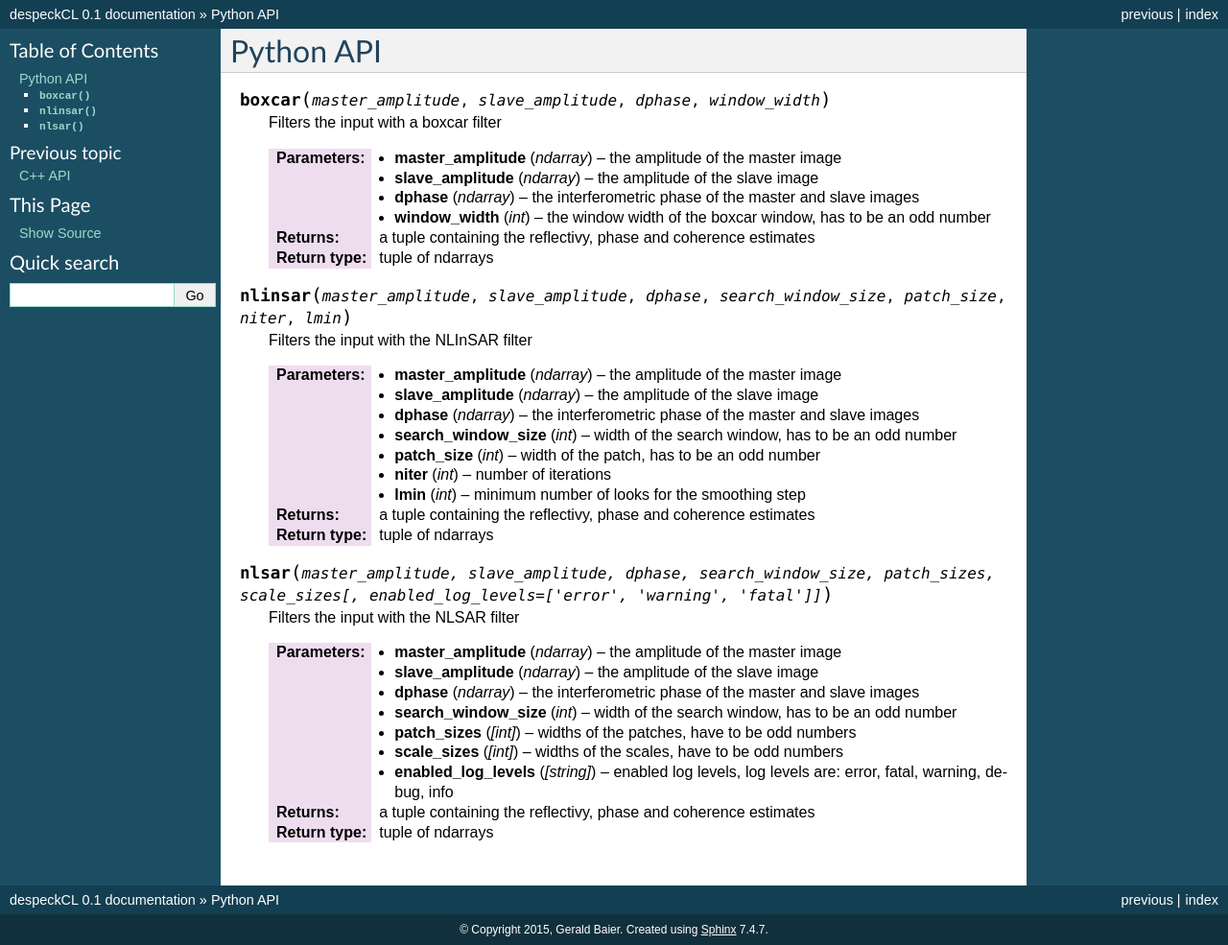
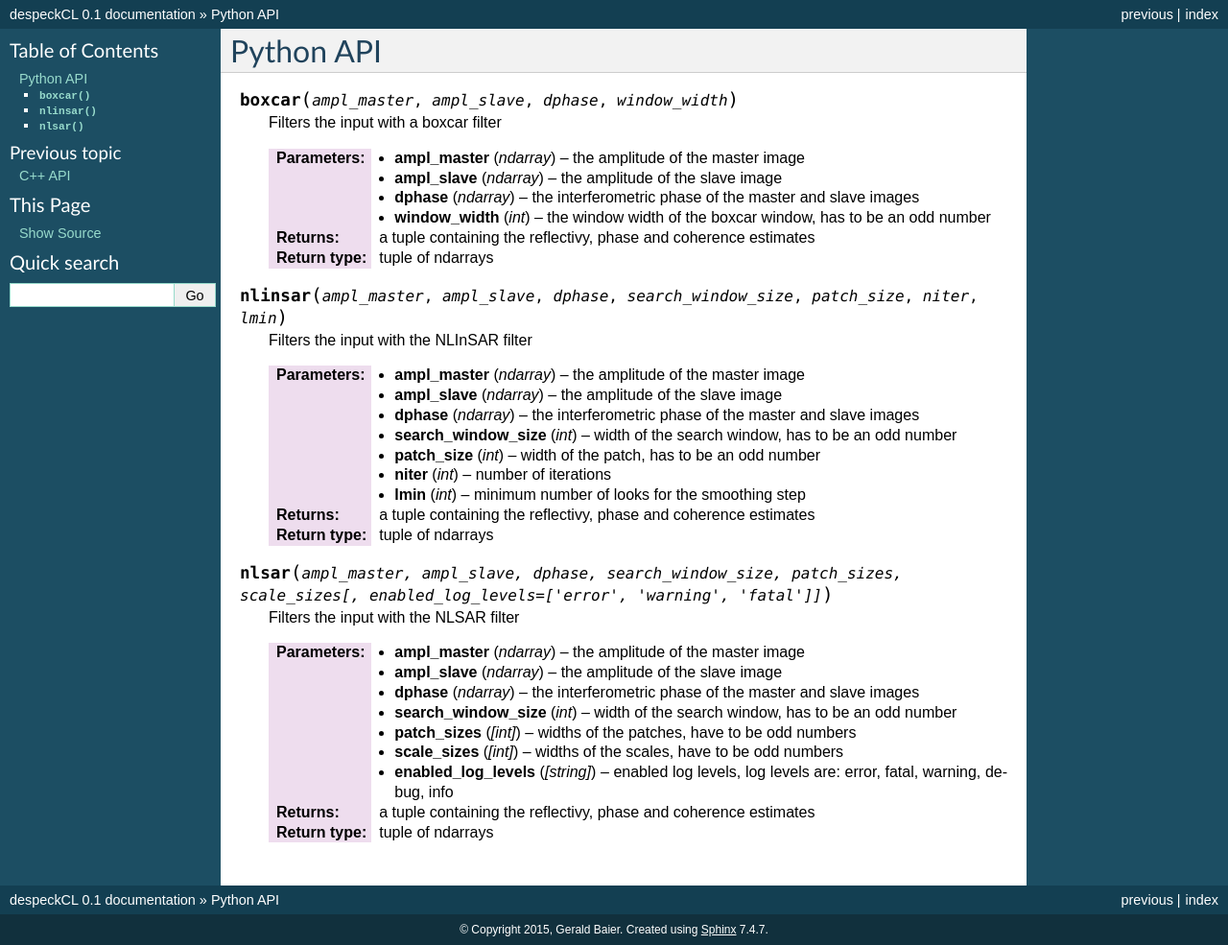
Before and after one commit to gbaier/despeckCL, a Sphinx documentation site: the page built from doc/python_api.rst, in a window 1280 px wide. Shown: the whole page at 96% size. Built offline with Sphinx 7.4.7, drawn with Linux system fonts in a browser that asks for light colours.

Commit message:
updated docs with new names

```diff
--- a/doc/python_api.rst
+++ b/doc/python_api.rst
@@ -1,23 +1,23 @@
 Python API
 ==========
 
-.. py:function:: boxcar(master_amplitude, slave_amplitude, dphase, window_width)
+.. py:function:: boxcar(ampl_master, ampl_slave, dphase, window_width)
 
    Filters the input with a boxcar filter
 
-   :param ndarray master_amplitude: the amplitude of the master image
-   :param ndarray slave_amplitude: the amplitude of the slave image
+   :param ndarray ampl_master: the amplitude of the master image
+   :param ndarray ampl_slave: the amplitude of the slave image
    :param ndarray dphase: the interferometric phase of the master and slave images
    :param int window_width: the window width of the boxcar window, has to be an odd number
    :return: a tuple containing the reflectivy, phase and coherence estimates
    :rtype: tuple of ndarrays
 
-.. py:function:: nlinsar(master_amplitude, slave_amplitude, dphase, search_window_size, patch_size, niter, lmin)
+.. py:function:: nlinsar(ampl_master, ampl_slave, dphase, search_window_size, patch_size, niter, lmin)
 
    Filters the input with the NLInSAR filter
 
-   :param ndarray master_amplitude: the amplitude of the master image
-   :param ndarray slave_amplitude: the amplitude of the slave image
+   :param ndarray ampl_master: the amplitude of the master image
+   :param ndarray ampl_slave: the amplitude of the slave image
    :param ndarray dphase: the interferometric phase of the master and slave images
    :param int search_window_size: width of the search window, has to be an odd number
    :param int patch_size: width of the patch, has to be an odd number
@@ -26,12 +26,12 @@ Python API
    :return: a tuple containing the reflectivy, phase and coherence estimates
    :rtype: tuple of ndarrays
 
-.. py:function:: nlsar(master_amplitude, slave_amplitude, dphase, search_window_size, patch_sizes, scale_sizes[, enabled_log_levels=['error', 'warning', 'fatal']])
+.. py:function:: nlsar(ampl_master, ampl_slave, dphase, search_window_size, patch_sizes, scale_sizes[, enabled_log_levels=['error', 'warning', 'fatal']])
 
    Filters the input with the NLSAR filter
 
-   :param ndarray master_amplitude: the amplitude of the master image
-   :param ndarray slave_amplitude: the amplitude of the slave image
+   :param ndarray ampl_master: the amplitude of the master image
+   :param ndarray ampl_slave: the amplitude of the slave image
    :param ndarray dphase: the interferometric phase of the master and slave images
    :param int search_window_size: width of the search window, has to be an odd number
    :param [int] patch_sizes: widths of the patches, have to be odd numbers
```
Also changed, not shown: doc/cpp_api.rst (+9 -9 lines).
